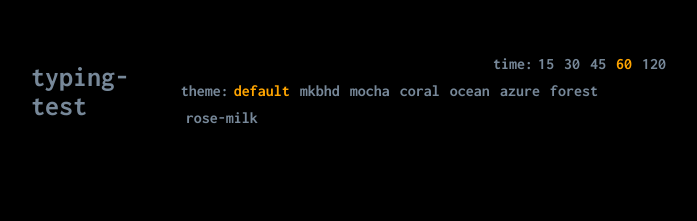
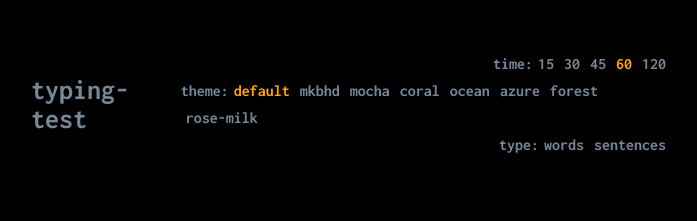
Before and after one commit to webdev123123/typing-test, a React (Create React App) app: page / in a window 1280 px wide. Shown: the top 221 px of the page, without its empty margins (289-986 px from the left). Built offline with nearby package versions, Linux system fonts and the light colour scheme; no server answers.

Commit message:
add type option to header (#7)
* add type option to header

* Update Header.tsx
#6

```diff
--- a/src/components/Header.tsx
+++ b/src/components/Header.tsx
@@ -9,6 +9,7 @@ import "stylesheets/AnimatedTheme.scss";
 interface Options {
 	time: number[];
 	theme: string[];
+	type: string[];
 }
 
 interface AnimationProps {
@@ -29,6 +30,11 @@ const options: Options = {
 		"forest",
 		"rose-milk",
 	],
+	type: [
+		"words",
+		"sentences",
+	],
+
 };
 
 export default function Header() {
```
